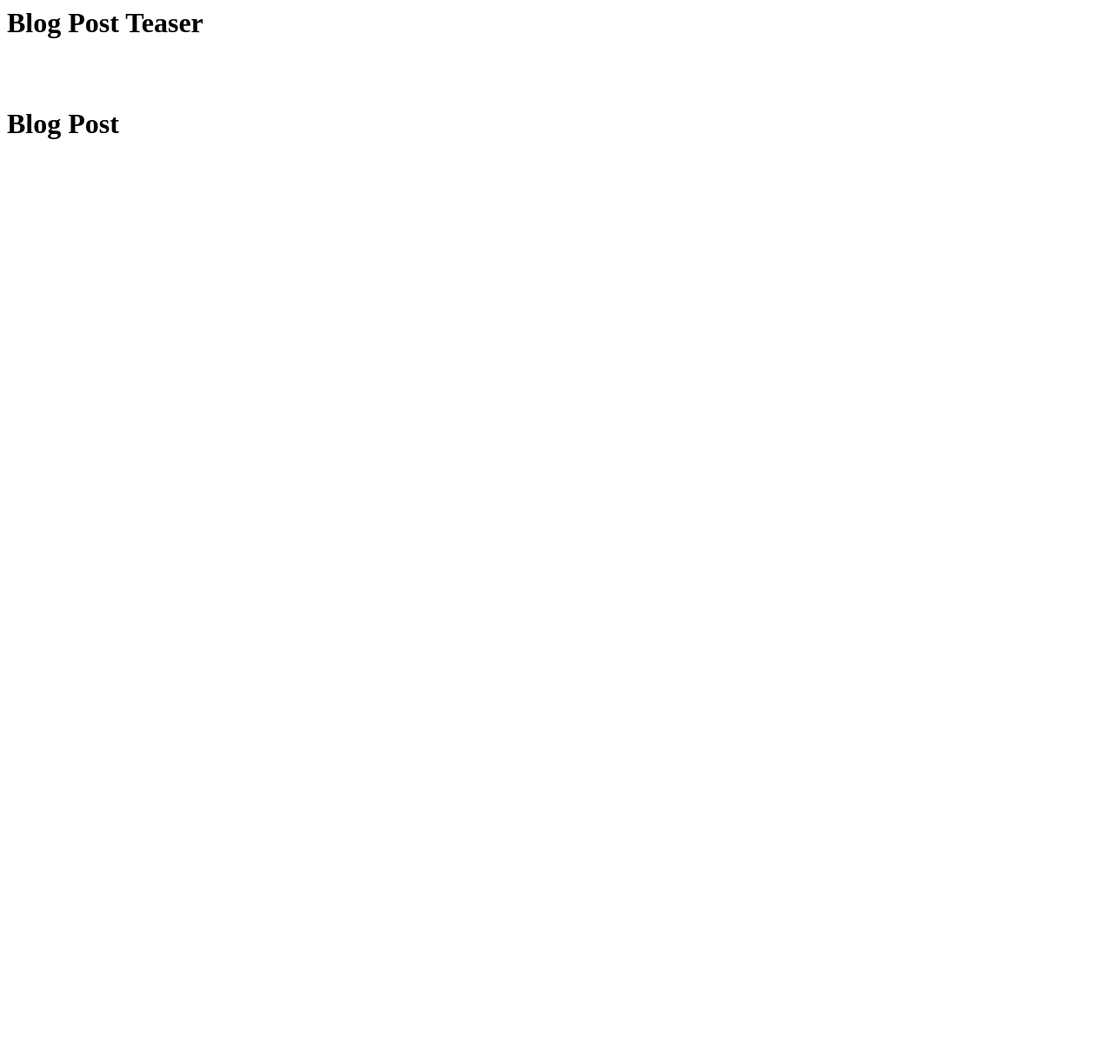
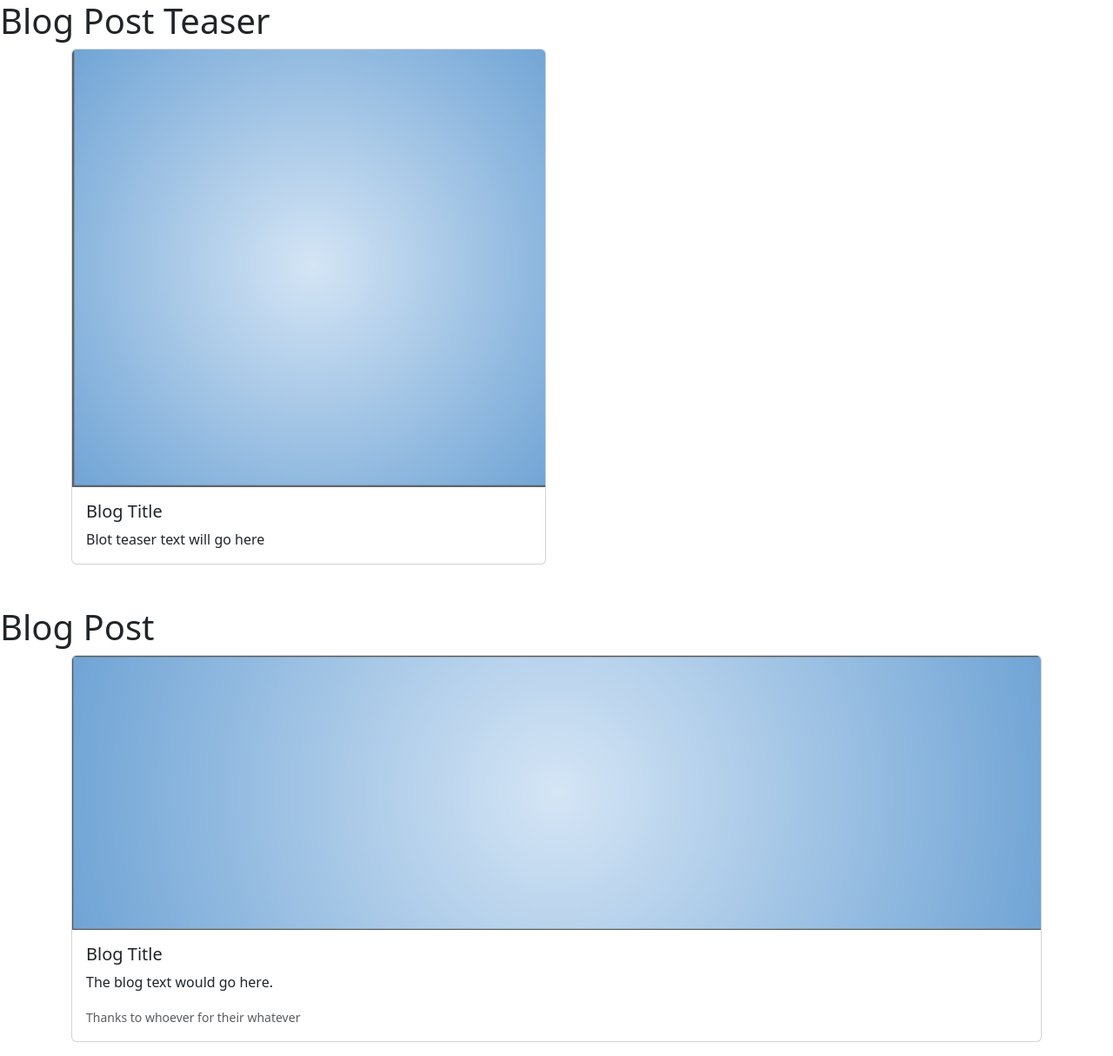
Before and after one commit to Kelle-Neal/Kelle-Neal.github.io, a plain HTML site: page styleguide.html in a window 1280 px wide. Shown: the whole page at 87% size. Before the commit the page ends 800 px from the top, so only its background shows below. Drawn offline with nearby package versions, Linux system fonts and the light colour scheme.

Commit message:
setup blog post and teaser wireframe and html

```diff
--- a/styleguide.html
+++ b/styleguide.html
@@ -1,17 +1,44 @@
+<!DOCTYPE html>
+<html lang="en">
+  <head>
+    <title>Kelle Neal</title>
+    <meta charset="utf-8">
+    <meta http-equiv="X-UA-Compatible" content="IE=edge">
+    <meta name="viewport" content="width=device-width, initial-scale=1">
+    <link href="https://cdn.jsdelivr.net/npm/bootstrap@5.3.0-alpha1/dist/css/bootstrap.min.css" rel="stylesheet" integrity="sha384-GLhlTQ8iRABdZLl6O3oVMWSktQOp6b7In1Zl3/Jr59b6EGGoI1aFkw7cmDA6j6gD" crossorigin="anonymous">
+    <link rel="stylesheet" href="css/style.css">
+  </head>
+	<body>
 		<h1>Blog Post Teaser</h1>
-<div class=”container blog-teaser”>
-	<div class=”row”>
-		<div class=”col-12”
-			<your HTML elements>
+		<div class="container blog-teaser">
+			<div class="row row-cols-1 row-cols-md-2 g-4">
+				<div class="col">
+					<div class="card">
+						<a href="#">
+							<img src="img/Blog Wireframe Img Holder2.png" class="card-img-top" alt="...">
+						</a>
+							<div class="card-body">
+								<h5 class="card-title">Blog Title</h5>
+								<p class="card-text">Blot teaser text will go here</p>
+							</div>
+						</div>
+					</div>
 				</div>
 			</div>
 		</div>
 		<br></br>
+
+
 		<h1>Blog Post</h1>
-<div class=”container blog-post”>
-	<div class=”row”>
-		<div class=”col-12”
-			<your HTML elements>
+		<div class="container blog-post">
+			<div class="card mb-3">
+				<img src="img/Blog Wireframe Img Holder1.png" class="card-img-top" alt="...">
+				<div class="card-body">
+					<h5 class="card-title">Blog Title</h5>
+					<p class="card-text">The blog text would go here.  </p>
+					<p class="card-text"><small class="text-muted">Thanks to whoever for their whatever</small></p>
 				</div>
 			</div>
 		</div>
+	</body>
+</html>
```
Also changed, not shown: img/Blog Wireframe Img Holder1.png (added), img/Blog Wireframe Img Holder2.png (added), img/Blog Wireframe.png (added), img/Blog_Page_Wireframe.png (renamed from img/Blog_Wireframe.png). Lines whose indentation alone changed are shown as unchanged.
